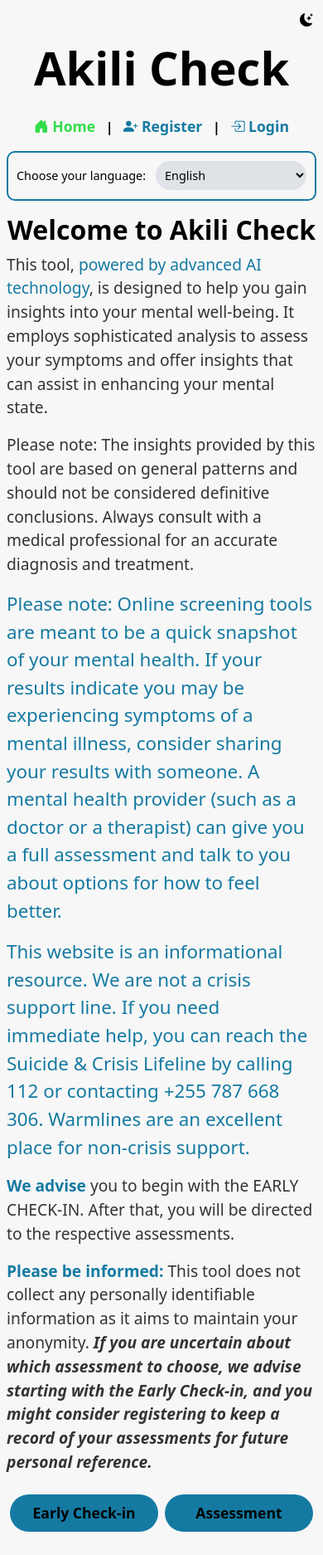
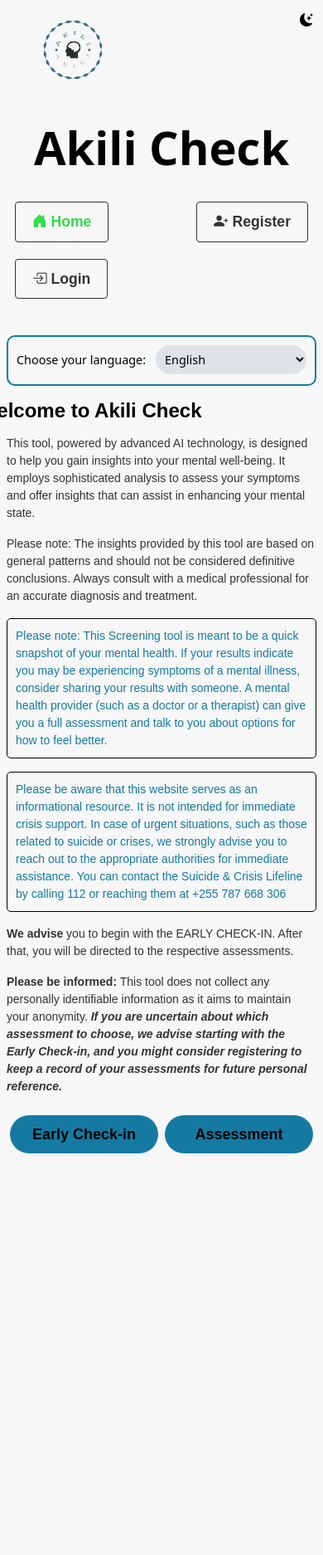
Before and after one commit to nyandajr/Afya_Check, a Flask app: page / in a window 390 px wide; the page is wider, and only the part inside the window is pictured. Shown: that part at 83% size. After the commit the page ends 1390 px from the top of that part, so only its background shows below. Run offline with Flask 3, Linux system fonts and the light colour scheme.

Commit message:
Enhanced UI: Updated font styles, sizes, and added border to key phrases. Translated Swahili text. Improved mobile responsiveness.

```diff
--- a/flask/app/static/main.css
+++ b/flask/app/static/main.css
@@ -222,3 +222,146 @@ input[type="checkbox"]:checked{
     color: black;
     font-weight: bold;
 }
+
+
+/* For screens larger than 992px */
+@media (min-width: 992px) {
+    .img-fluid {
+        max-width: 200px;
+    }
+}
+
+/* For screens smaller than 992px */
+@media (max-width: 992px) {
+    .img-fluid {
+        max-width: 100px;
+    }
+}
+
+
+.img-fluid {
+    max-width: 150px;
+}
+
+
+.navbar {
+    list-style-type: none;
+    padding: 0;
+    display: flex;
+    justify-content: space-between;
+}
+
+.navbar li {
+    margin: 0 10px;
+}
+
+.navbar a {
+    text-decoration: none;
+    color: #333;
+    padding: 10px 20px;
+    border: 1px solid #333;
+    border-radius: 4px;
+    transition: background-color 0.3s;
+}
+
+.navbar a:hover {
+    background-color: #f5f5f5;
+}
+
+
+@media only screen and (max-width: 600px) {
+    .nv-link {
+        display: block;
+        margin-bottom: 20px;
+    }
+}
+
+.highlighted-text {
+    border: 1px solid #000; /* 1px solid black border */
+    padding: 5px; /* Add some padding for better appearance */
+    border-radius: 5px; /* Add rounded corners */
+}
+
+.disclaimer-text {
+    border: 1px solid #000; /* Add your desired border style */
+    padding: 10px; /* Add padding to the text */
+    /* Add other desired styles */
+}
+
+
+.text-green {
+    color: green;
+    font-weight: bold;
+    /* Add any other styles you want */
+}
+
+@media (max-width: 768px) {
+    .main-text p {
+        font-size: 14px;
+    }
+}
+
+/* For your main headings (h1, h2, etc.) */
+.main-heading {
+    font-family: "Your Chosen Font", sans-serif;
+}
+
+/* For paragraphs and regular text */
+.main-text {
+    font-family: "Your Chosen Font", sans-serif;
+}
+
+/* For highlighted text or disclaimer-text */
+.highlighted-text {
+    font-family: "Your Chosen Font", sans-serif;
+}
+
+/* For navigation links */
+.nv-link {
+    font-family: "Your Chosen Font", sans-serif;
+}
+
+/* For custom buttons */
+.custom-btn {
+    font-family: "Your Chosen Font", sans-serif;
+}
+
+
+/* For your main headings */
+.main-heading {
+    font-size: 24px;
+}
+
+/* For main text */
+.main-text {
+    font-size: 20px;
+}
+
+/* For custom buttons */
+.custom-btn {
+    font-size: 18px;
+}
+
+
+/* For the bordered texts with a smaller font size */
+.disclaimer-text {
+    font-size: 20px;
+}
+
+
+/* CSS for the marquee effect */
+.marquee-text {
+    display: inline-block;
+    white-space: nowrap;
+    overflow: hidden;
+    animation: marquee 10s linear infinite;
+}
+
+@keyframes marquee {
+    0% {
+        transform: translateX(100%);
+    }
+    100% {
+        transform: translateX(-100%);
+    }
+}
--- a/flask/app/templates/base.html
+++ b/flask/app/templates/base.html
@@ -3,6 +3,12 @@
 <head>
 	<meta charset="UTF-8">
 	<meta name="viewport" content="width=device-width, initial-scale=1.0">
+	<a class="navbar-brand" href="{{ url_for('index') }}">
+		<img src="{{ url_for('static', filename='images/akili1.png') }}" alt="Akili Check Logo" style="width: 160px; height: auto;">
+
+
+	</a>
+
 	<title>Akili Check | {{ title }}</title>
 
 	<link rel="stylesheet" href="{{url_for('static', filename='main.css')}}">
@@ -17,36 +23,45 @@
 		<!-- <i class="bi bi-moon-stars-fill"></i> -->
 		<i class="bi bi-brightness-high-fill" id="themeIcon"></i>
 	</div>
-	<div class="col-lg-6 mt-5 mx-auto">
+	<div class="col-12 col-md-10 col-lg-8 mx-auto">
+
+
+
+
 		<div class="text-center">
 			<h1 class="title">Akili Check</h1>
-			<a href="{{url_for('index')}}" class="nv-link text {% if curr_page=='home' %}active{% endif %}">
+			<nav>
+				<ul class="navbar">
+					<li><a href="{{url_for('index')}}" class="nv-link text {% if curr_page=='home' %}active{% endif %}">
 						<i class="bi bi-house-door-fill"></i>
 						{% if session['lang'] == "sw" %} Karibu {% else %} Home{% endif %}
-			</a>
-			<span class="mx-2 fw-bold">|</span>
+					</a></li>
+
 					{% if current_user.is_authenticated %}
-				<a href="{{url_for('scores')}}" class="nv-link text {% if curr_page=='scores' %}active{% endif %}">
+						<!-- If user is logged in, show Scores and Logout links -->
+						<li><a href="{{url_for('scores')}}" class="nv-link text {% if curr_page=='scores' %}active{% endif %}">
 							<i class="bi bi-file-check-fill"></i>
 							{% if session['lang'] == "sw" %} Majibu {% else %} Scores {% endif %}
-				</a>
-				<span class="mx-2 fw-bold">|</span>
-				<a href="{{url_for('logout')}}" class="nv-link text {% if curr_page=='logout' %}active{% endif %}">
+						</a></li>
+						<li><a href="{{url_for('logout')}}" class="nv-link text {% if curr_page=='logout' %}active{% endif %}">
 							<i class="bi bi-box-arrow-right"></i>
 							{% if session['lang'] == "sw" %} Ondoka {% else %} Logout {% endif %}
-				</a>
+						</a></li>
 					{% else %}
-				<a href="{{url_for('register')}}" class="nv-link text {% if curr_page=='register' %}active{% endif %}">
+						<!-- If user is not logged in, show Register and Login links -->
+						<li><a href="{{url_for('register')}}" class="nv-link text {% if curr_page=='register' %}active{% endif %}">
 							<i class="bi bi-person-plus-fill"></i>
 							{% if session['lang'] == "sw" %} Jisajili {% else %} Register {% endif %}
-				</a>
-				<span class="mx-2 fw-bold">|</span>
-				<a href="{{url_for('login')}}" class="nv-link text {% if curr_page=='login' %}active{% endif %}">
+						</a></li>
+						<li><a href="{{url_for('login')}}" class="nv-link text {% if curr_page=='login' %}active{% endif %}">
 							<i class="bi bi-box-arrow-in-right"></i>
 							{% if session['lang'] == "sw" %} Ingia {% else %} Login {% endif %}
-				</a>
+						</a></li>
 					{% endif %}
+				</ul>
+			</nav>
 		</div>
+
 		<div class="my-3">
 			<div class="border-green flexy">
 				<label for="language" class="form-label subtext">
--- a/flask/app/templates/index.html
+++ b/flask/app/templates/index.html
@@ -3,20 +3,23 @@
 {% block content %}
 <div class="text-center">
     <h3 class="main-heading bold-black-text">
-        {% if session['lang'] == "sw" %}
-            Karibu Akili Check
-        {% else %}
-            Welcome to Akili Check
-        {% endif %}
+        <span class="marquee-text" id="marquee">
+            {% if session['lang'] == "sw" %}
+                Karibu Akili Check
+            {% else %}
+                Welcome to Akili Check
+            {% endif %}
+        </span>
     </h3>
 </div>
+
 
 <div class="main-text">
     <p>
         {% if session['lang'] == "sw" %}
-            Zana hii, <span class="text-green">iliyoendeshwa na teknolojia ya AI</span>, imeundwa kukusaidia kuelewa afya yako ya akili. Inatumia uchambuzi wa hali ya juu kutathmini dalili zako na kutoa maoni yanayoweza kukusaidia kuboresha hali yako ya akili.
+            Zana hii, <span class="text-black">iliyoendeshwa na teknolojia ya AI</span>, imeundwa kukusaidia kuelewa afya yako ya akili. Inatumia uchambuzi wa hali ya juu kutathmini dalili zako na kutoa maoni yanayoweza kukusaidia kuboresha hali yako ya akili.
         {% else %}
-            This tool, <span class="text-green">powered by advanced AI technology</span>, is designed to help you gain insights into your mental well-being. It employs sophisticated analysis to assess your symptoms and offer insights that can assist in enhancing your mental state.
+            This tool, <span class="text-black">powered by advanced AI technology</span>, is designed to help you gain insights into your mental well-being. It employs sophisticated analysis to assess your symptoms and offer insights that can assist in enhancing your mental state.
         {% endif %}
     </p>
 
@@ -33,36 +36,39 @@
 <!-- Disclaimer 1 -->
 <p class="disclaimer-text highlighted-text">
     {% if session['lang'] == "sw" %}
-        <!-- Swahili translation for the text goes here -->
+    Tafadhali kumbuka: Chombo hiki cha Uchunguzi ni kwa ajili ya kupata muhtasari wa haraka wa afya yako ya akili. Ikiwa matokeo yako yanaonyesha kuwa unaweza kupata dalili za ugonjwa wa akili, fikiria kuyashiriki matokeo yako na mtu. Mtaalamu wa afya ya akili (kama vile daktari au mtaalamu wa tiba ya akili) anaweza kukupa tathmini kamili na kuzungumza nawe kuhusu chaguzi za jinsi ya kujisikia vizuri zaidi.
+
+
     {% else %}
-        Please note: Online screening tools are meant to be a quick snapshot of your mental health. If your results indicate you may be experiencing symptoms of a mental illness, consider sharing your results with someone. A mental health provider (such as a doctor or a therapist) can give you a full assessment and talk to you about options for how to feel better.
+        Please note: This Screening tool is  meant to be a quick snapshot of your mental health. If your results indicate you may be experiencing symptoms of a mental illness, consider sharing your results with someone. A mental health provider (such as a doctor or a therapist) can give you a full assessment and talk to you about options for how to feel better.
     {% endif %}
 </p>
 
 <!-- Disclaimer 2 -->
 <p class="disclaimer-text highlighted-text">
     {% if session['lang'] == "sw" %}
-        <!-- Swahili translation for the text goes here -->
+    Tafadhali kumbuka kuwa tovuti hii ni kwa ajili ya kueneza ufahamu wa  changamoto za akili. Haitumiki kwa msaada wa dharura mara moja. Kwa hali za dharura, kama zile zinazohusiana na kujiua au dharura nyingine, tunakushauri kufikia mamlaka husika kwa msaada wa haraka. Unaweza kuwasiliana na Lifeline ya Kujitoa kwa Kujiua na Dharura kwa kuita 112 au kuwasiliana nao kwa +255 787 668 306.
     {% else %}
-        This website is an informational resource. We are not a crisis support line. If you need immediate help, you can reach the Suicide & Crisis Lifeline by calling 112 or contacting +255 787 668 306. Warmlines are an excellent place for non-crisis support.
+    Please be aware that this website serves as an informational resource. It is not intended for immediate crisis support. In case of urgent situations, such as those related to suicide or crises, we strongly advise you to reach out to the appropriate authorities for immediate assistance. You can contact the Suicide & Crisis Lifeline by calling 112 or reaching them at +255 787 668 306
     {% endif %}
 </p>
+
 
 <!-- ... other code ... -->
 
     <p>
         {% if session['lang'] == "sw" %}
-            <strong class="text-green">Tafadhali</strong> unashauriwa kuanza na tathmini ya awali kisha tathmini ya awali itakupeleka kwenye tathmini zaidi kulingana na tathminiya awali.
+            <strong class="text-black">Tafadhali</strong> unashauriwa kuanza na tathmini ya awali kisha tathmini ya awali itakupeleka kwenye tathmini zaidi kulingana na tathminiya awali.
         {% else %}
-            <strong class="text-green">We advise</strong> you to begin with the EARLY CHECK-IN. After that, you will be directed to the respective assessments.
+            <strong class="text-black">We advise</strong> you to begin with the EARLY CHECK-IN. After that, you will be directed to the respective assessments.
         {% endif %}
     </p>
 
     <p>
         {% if session['lang'] == "sw" %}
-            <strong class="text-green">Zingatia pia</strong> kwamba hatukusanyi taarifa binafsi kama majina yako, sehemu unapoishi wala chochote kinachokutambua. <i><b>ikiwa haujui nitathmini ipi ya kuchagua, tunashauri uanze na Tathmini ya wa Awali, na unaweza kufikiria kujisajili ili kuweka kumbukumbu ya vipimo vyako kwa ajili ya marejeo yako binafsi baadaye.</b></i>
+            <strong class="text-black">Zingatia pia</strong> kwamba hatukusanyi taarifa binafsi kama majina yako, sehemu unapoishi wala chochote kinachokutambua. <i><b>ikiwa haujui nitathmini ipi ya kuchagua, tunashauri uanze na Tathmini ya wa Awali, na unaweza kufikiria kujisajili ili kuweka kumbukumbu ya vipimo vyako kwa ajili ya marejeo yako binafsi baadaye.</b></i>
         {% else %}
-            <strong class="text-green">Please be informed:</strong> This tool does not collect any personally identifiable information as it aims to maintain your anonymity. <i><b>If you are uncertain about which assessment to choose, we advise starting with the Early Check-in, and you might consider registering to keep a record of your assessments for future personal reference.</b></i>
+            <strong class="text-black">Please be informed:</strong> This tool does not collect any personally identifiable information as it aims to maintain your anonymity. <i><b>If you are uncertain about which assessment to choose, we advise starting with the Early Check-in, and you might consider registering to keep a record of your assessments for future personal reference.</b></i>
         {% endif %}
     </p>
 </div>
```
Also changed, not shown: flask/app/static/images/akili.png (added), flask/app/static/images/akili1.png (added), flask/instance/afya_check.db, 2 other files. Lines whose indentation alone changed are shown as unchanged.
